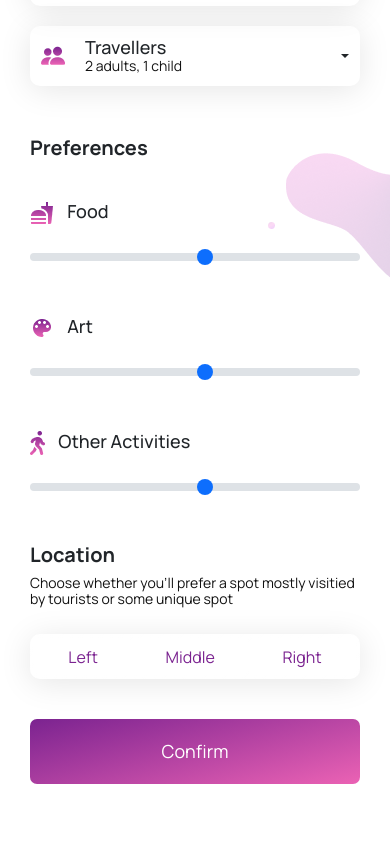
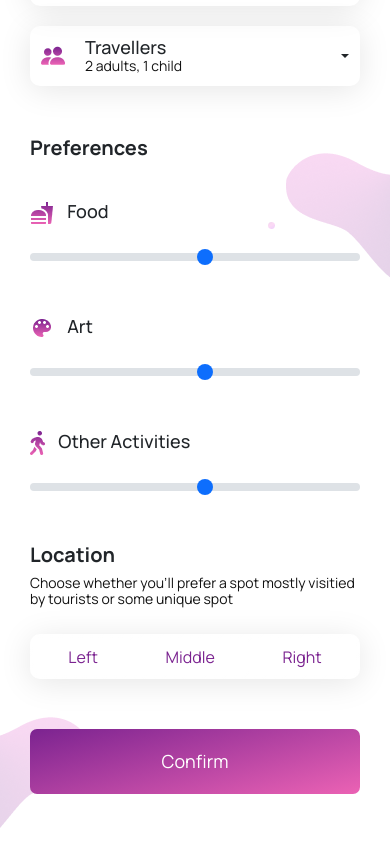
Before and after one commit to sulosp/Trip-Planner, a plain HTML site: page index.html in a window 390 px wide. Shown: the part 496-1340 px from the top of the page. Before the commit the page ends 1310 px from the top, so only its background shows below. Drawn offline with nearby package versions, Linux system fonts and the light colour scheme.

Commit message:
Update #13

```diff
--- a/style.css
+++ b/style.css
@@ -228,6 +228,10 @@ div.range label{
 
 section#location{
     padding:0px 30px;
+    background-image: url(Assets/Img/Background_img_02.png);
+    background-repeat: no-repeat;
+    background-position: 0% 100%;
+    background-size: auto;
 }
 
 section#location p{
@@ -273,6 +277,7 @@ button.submit{
     border-radius: 7px;
     border:none;
     background: linear-gradient(165deg, #7B2390 0%, #EB62B4 100%);
+    margin:40px 0px 50px 0px;
 }
 
 button.submit:hover{
```
